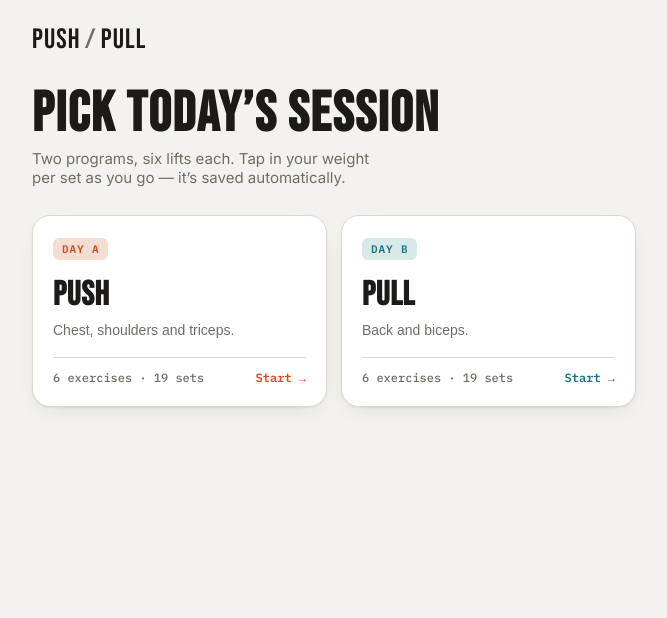
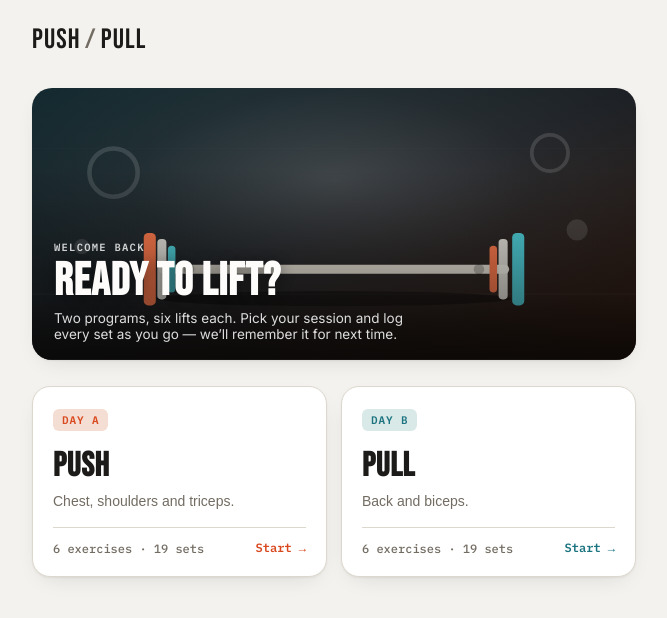
Before and after one commit to nadavavineri-lab/push-pull-app, a plain HTML site: page index.html in a window 1280 px wide. Shown: the whole page, without its empty margins (306-973 px from the left). Drawn offline with Linux system fonts and the light colour scheme.

Commit message:
Add gym hero banner and warmer, customer-facing landing copy

```diff
--- a/index.html
+++ b/index.html
@@ -121,22 +121,53 @@
   .reset-btn:focus-visible{ outline:2px solid var(--accent); outline-offset:2px; }
 
   /* ---------- landing ---------- */
-  .hero{
-    margin:8px 0 28px;
+  .hero-banner{
+    position:relative;
+    margin:4px 0 26px;
+    border-radius:20px;
+    overflow:hidden;
+    box-shadow:var(--shadow);
+    aspect-ratio:800/360;
   }
-  .hero h1{
+  .hero-banner svg{
+    display:block;
+    width:100%;
+    height:100%;
+  }
+  .hero-overlay{
+    position:absolute;
+    inset:0;
+    display:flex;
+    flex-direction:column;
+    justify-content:flex-end;
+    padding:20px 22px 18px;
+    background:linear-gradient(180deg, rgba(10,10,10,0) 30%, rgba(8,7,6,0.6) 100%);
+  }
+  .hero-overlay .eyebrow{
+    font-family:'IBM Plex Mono',monospace;
+    font-size:10.5px;
+    font-weight:600;
+    letter-spacing:0.12em;
+    text-transform:uppercase;
+    color:#fff;
+    opacity:0.8;
+    margin-bottom:6px;
+  }
+  .hero-overlay h1{
     font-family:'Bebas Neue',system-ui,sans-serif;
-    font-size:clamp(40px,10vw,56px);
-    letter-spacing:0.03em;
+    font-size:clamp(32px,8vw,46px);
+    letter-spacing:0.02em;
     line-height:0.95;
-    margin:0 0 8px;
+    margin:0 0 6px;
+    color:#fdfcfa;
     text-wrap:balance;
+    text-shadow:0 2px 14px rgba(0,0,0,0.4);
   }
-  .hero p{
+  .hero-overlay p{
     margin:0;
-    color:var(--text-muted);
-    font-size:15px;
-    max-width:38ch;
+    color:rgba(255,255,255,0.86);
+    font-size:13.5px;
+    max-width:42ch;
   }
 
   .program-grid{
@@ -429,6 +460,32 @@
     }
   };
 
+  var HERO_SVG = '<svg viewBox="0 0 800 360" xmlns="http://www.w3.org/2000/svg" preserveAspectRatio="xMidYMid slice" role="img" aria-label="Gym floor with a loaded barbell">'
+    + '<defs>'
+    + '<linearGradient id="ppSky" x1="0" y1="0" x2="0.9" y2="1"><stop offset="0%" stop-color="#132a30"/><stop offset="52%" stop-color="#1d2024"/><stop offset="100%" stop-color="#301a10"/></linearGradient>'
+    + '<radialGradient id="ppSpot" cx="50%" cy="34%" r="60%"><stop offset="0%" stop-color="#ffffff" stop-opacity="0.16"/><stop offset="55%" stop-color="#ffffff" stop-opacity="0.04"/><stop offset="100%" stop-color="#ffffff" stop-opacity="0"/></radialGradient>'
+    + '<linearGradient id="ppFloor" x1="0" y1="0" x2="0" y2="1"><stop offset="0%" stop-color="#000000" stop-opacity="0"/><stop offset="100%" stop-color="#000000" stop-opacity="0.55"/></linearGradient>'
+    + '</defs>'
+    + '<rect width="800" height="360" fill="url(#ppSky)"/>'
+    + '<rect width="800" height="360" fill="url(#ppSpot)"/>'
+    + '<g opacity="0.35"><line x1="0" y1="80" x2="800" y2="80" stroke="#ffffff" stroke-opacity="0.05"/><line x1="0" y1="150" x2="800" y2="150" stroke="#ffffff" stroke-opacity="0.05"/></g>'
+    + '<g opacity="0.13"><circle cx="108" cy="112" r="32" fill="none" stroke="#ffffff" stroke-width="6"/><circle cx="686" cy="86" r="24" fill="none" stroke="#ffffff" stroke-width="5"/><circle cx="722" cy="188" r="14" fill="#ffffff"/><circle cx="66" cy="210" r="10" fill="#ffffff"/></g>'
+    + '<rect x="0" y="272" width="800" height="88" fill="url(#ppFloor)"/>'
+    + '<line x1="0" y1="273" x2="800" y2="273" stroke="#ffffff" stroke-opacity="0.07"/>'
+    + '<ellipse cx="400" cy="279" rx="235" ry="10" fill="#000000" opacity="0.4"/>'
+    + '<g transform="translate(400,240)">'
+    + '<rect x="-232" y="-6" width="464" height="12" rx="6" fill="#e9e4d9"/>'
+    + '<rect x="-252" y="-48" width="16" height="96" rx="6" fill="#ff7a4d"/>'
+    + '<rect x="-234" y="-40" width="12" height="80" rx="5" fill="#f5f2ea" opacity="0.92"/>'
+    + '<rect x="-220" y="-31" width="10" height="62" rx="5" fill="#4fd0da"/>'
+    + '<rect x="236" y="-48" width="16" height="96" rx="6" fill="#4fd0da"/>'
+    + '<rect x="218" y="-40" width="12" height="80" rx="5" fill="#f5f2ea" opacity="0.92"/>'
+    + '<rect x="206" y="-31" width="10" height="62" rx="5" fill="#ff7a4d"/>'
+    + '<circle cx="-192" cy="0" r="7" fill="#000000" opacity="0.22"/>'
+    + '<circle cx="192" cy="0" r="7" fill="#000000" opacity="0.22"/>'
+    + '</g>'
+    + '</svg>';
+
   var STORAGE_KEY = 'push-pull-log-v1';
   var data = {};
   try{
@@ -470,10 +527,14 @@
     topbarRight.innerHTML = '';
 
     var wrap = el('div',{});
-    wrap.appendChild(el('div',{class:'hero'},[
-      el('h1',{},['Pick today’s session']),
-      el('p',{},['Two programs, six lifts each. Tap in your weight per set as you go — it’s saved automatically.'])
+    var banner = el('div',{class:'hero-banner'},[]);
+    banner.innerHTML = HERO_SVG;
+    banner.appendChild(el('div',{class:'hero-overlay'},[
+      el('span',{class:'eyebrow'},['Welcome back']),
+      el('h1',{},['Ready to lift?']),
+      el('p',{},['Two programs, six lifts each. Pick your session and log every set as you go — we’ll remember it for next time.'])
     ]));
+    wrap.appendChild(banner);
 
     var grid = el('div',{class:'program-grid'});
     ['push','pull'].forEach(function(key){
```
